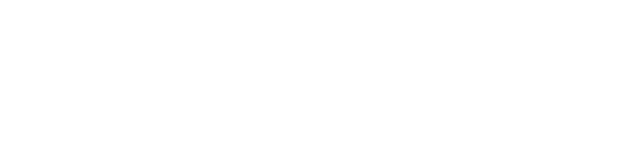
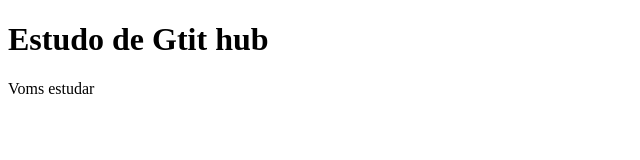
Before and after one commit to gomesnascimento/Tuturial_git, a plain HTML site: page index.html in a window 1280 px wide. Shown: the whole page, without its empty margins (0-640 px from the left). Drawn offline with Linux system fonts and the light colour scheme.

Commit message:
Foi inserido um titulo e um paragrafo

```diff
--- a/index.html
+++ b/index.html
@@ -7,6 +7,8 @@
     <title> Tutorial de git initGit hub</title>
 </head>
 <body>
+    <h1>Estudo de Gtit hub</h1>
+    <p>Voms estudar</p>
 
 </body>
 </html>
```
